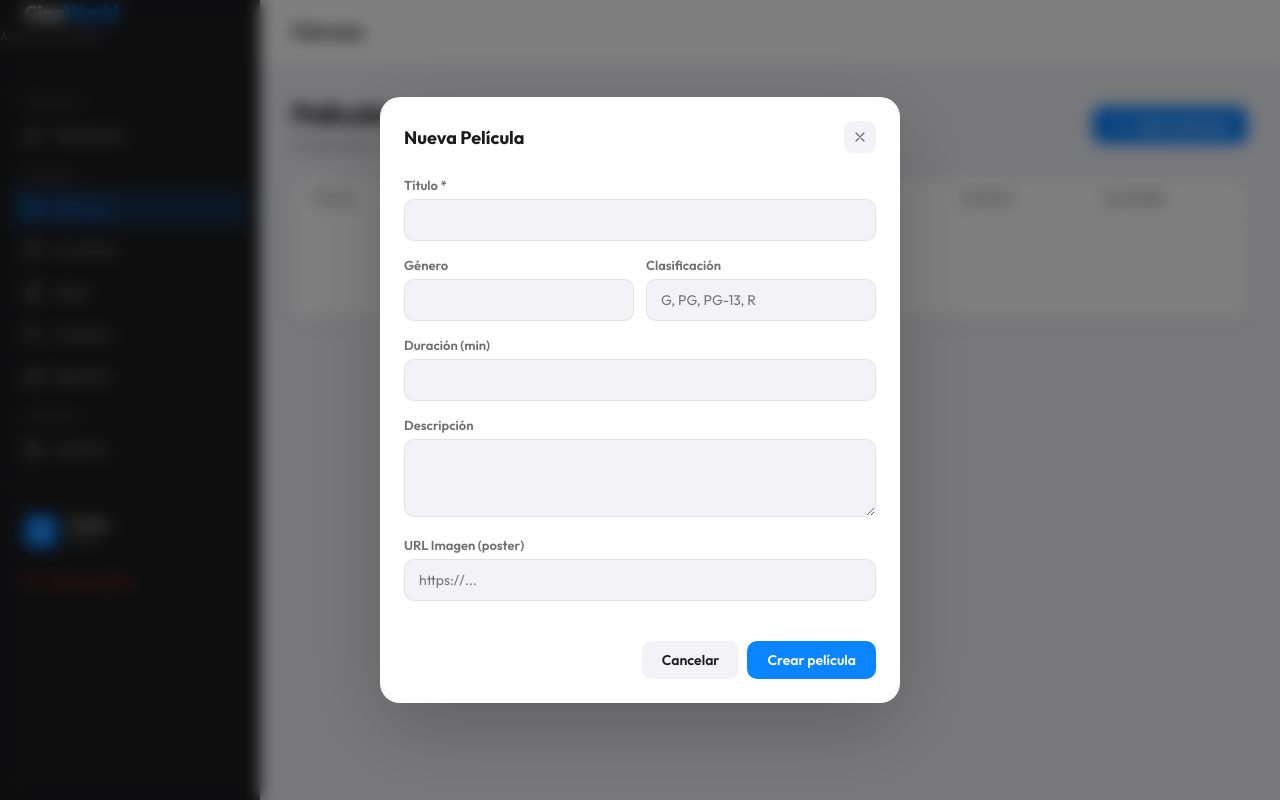
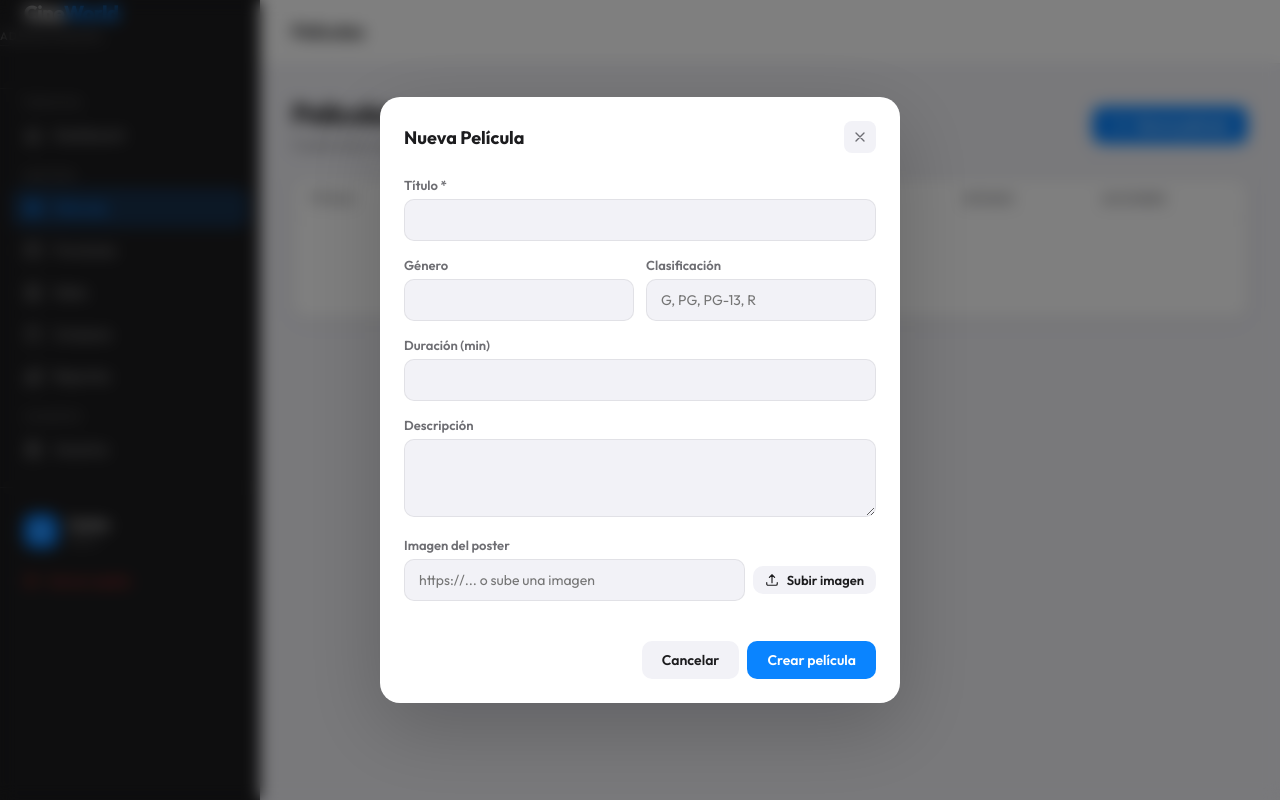
Before and after one commit to scarss11/Cineworld, a Flask app: page /admin/peliculas in a window 1280 px wide, after a click on "Nueva película". Run offline with Flask 3, Linux system fonts and the light colour scheme; a user stored in the database is signed in; data that the repository does not hold is empty; some libraries are stand-ins or nearby versions.

Commit message:
cambios1.3

```diff
--- a/templates/admin/peliculas.html
+++ b/templates/admin/peliculas.html
@@ -34,6 +34,10 @@
             <div style="display:flex;align-items:center;gap:10px;">
               {% if p.imagen_url %}
               <img src="{{ p.imagen_url }}" style="width:36px;height:50px;object-fit:cover;border-radius:6px;flex-shrink:0;">
+              {% else %}
+              <div style="width:36px;height:50px;border-radius:6px;background:var(--bg);flex-shrink:0;display:flex;align-items:center;justify-content:center;">
+                <svg xmlns="http://www.w3.org/2000/svg" width="16" fill="none" viewBox="0 0 24 24" stroke-width="1.5" stroke="currentColor" style="opacity:0.3"><path stroke-linecap="round" stroke-linejoin="round" d="M2.25 15.75l5.159-5.159a2.25 2.25 0 013.182 0l5.159 5.159m-1.5-1.5l1.409-1.409a2.25 2.25 0 013.182 0l2.909 2.909"/></svg>
+              </div>
               {% endif %}
               <span style="font-weight:600;">{{ p.titulo }}</span>
             </div>
@@ -83,7 +87,7 @@
         <svg xmlns="http://www.w3.org/2000/svg" width="16" fill="none" viewBox="0 0 24 24" stroke-width="2" stroke="currentColor"><path stroke-linecap="round" stroke-linejoin="round" d="M6 18L18 6M6 6l12 12"/></svg>
       </button>
     </div>
-    <form method="POST">
+    <form method="POST" id="formCreate">
       <input type="hidden" name="action" value="create">
       <div class="modal-body">
         <div class="form-group"><label class="form-label">Título *</label><input type="text" name="titulo" class="form-control" required></div>
@@ -93,7 +97,22 @@
         </div>
         <div class="form-group"><label class="form-label">Duración (min)</label><input type="number" name="duracion" class="form-control"></div>
         <div class="form-group"><label class="form-label">Descripción</label><textarea name="descripcion" class="form-control" rows="3"></textarea></div>
-        <div class="form-group"><label class="form-label">URL Imagen (poster)</label><input type="url" name="imagen_url" class="form-control" placeholder="https://..."></div>
+
+        <!-- Imagen -->
+        <div class="form-group">
+          <label class="form-label">Imagen del poster</label>
+          <div style="display:flex;gap:8px;align-items:center;flex-wrap:wrap;">
+            <input type="url" name="imagen_url" id="create_imagen_url" class="form-control" placeholder="https://... o sube una imagen" style="flex:1;min-width:0;">
+            <button type="button" class="btn btn-ghost btn-sm" onclick="subirImagen('create_imagen_url','create_preview')" style="flex-shrink:0;white-space:nowrap;">
+              <svg xmlns="http://www.w3.org/2000/svg" width="14" fill="none" viewBox="0 0 24 24" stroke-width="2" stroke="currentColor"><path stroke-linecap="round" stroke-linejoin="round" d="M3 16.5v2.25A2.25 2.25 0 005.25 21h13.5A2.25 2.25 0 0021 18.75V16.5m-13.5-9L12 3m0 0l4.5 4.5M12 3v13.5"/></svg>
+              Subir imagen
+            </button>
+          </div>
+          <div id="create_preview" style="margin-top:10px;display:none;">
+            <img src="" style="width:60px;height:85px;object-fit:cover;border-radius:8px;border:2px solid var(--green);">
+            <span style="font-size:12px;color:var(--green);margin-left:8px;">✓ Imagen subida</span>
+          </div>
+        </div>
       </div>
       <div class="modal-footer">
         <button type="button" class="btn btn-ghost" onclick="closeModal('modalCreate')">Cancelar</button>
@@ -123,7 +142,22 @@
         </div>
         <div class="form-group"><label class="form-label">Duración (min)</label><input type="number" name="duracion" class="form-control"></div>
         <div class="form-group"><label class="form-label">Descripción</label><textarea name="descripcion" class="form-control" rows="3"></textarea></div>
-        <div class="form-group"><label class="form-label">URL Imagen</label><input type="url" name="imagen_url" class="form-control"></div>
+
+        <!-- Imagen -->
+        <div class="form-group">
+          <label class="form-label">Imagen del poster</label>
+          <div style="display:flex;gap:8px;align-items:center;flex-wrap:wrap;">
+            <input type="url" name="imagen_url" id="edit_imagen_url" class="form-control" placeholder="https://... o sube una imagen" style="flex:1;min-width:0;">
+            <button type="button" class="btn btn-ghost btn-sm" onclick="subirImagen('edit_imagen_url','edit_preview')" style="flex-shrink:0;white-space:nowrap;">
+              <svg xmlns="http://www.w3.org/2000/svg" width="14" fill="none" viewBox="0 0 24 24" stroke-width="2" stroke="currentColor"><path stroke-linecap="round" stroke-linejoin="round" d="M3 16.5v2.25A2.25 2.25 0 005.25 21h13.5A2.25 2.25 0 0021 18.75V16.5m-13.5-9L12 3m0 0l4.5 4.5M12 3v13.5"/></svg>
+              Subir imagen
+            </button>
+          </div>
+          <div id="edit_preview" style="margin-top:10px;display:none;">
+            <img src="" style="width:60px;height:85px;object-fit:cover;border-radius:8px;border:2px solid var(--green);">
+            <span style="font-size:12px;color:var(--green);margin-left:8px;">✓ Imagen subida</span>
+          </div>
+        </div>
       </div>
       <div class="modal-footer">
         <button type="button" class="btn btn-ghost" onclick="closeModal('modalEdit')">Cancelar</button>
@@ -133,3 +167,78 @@
   </div>
 </div>
 {% endblock %}
+
+{% block scripts %}
+<script>
+  // ── CONFIGURACIÓN CLOUDINARY ─────────────────────────────────────
+  // 1. Crea cuenta gratis en cloudinary.com
+  // 2. Ve a Settings → Upload → Add upload preset → Unsigned → copia el nombre
+  // 3. Reemplaza los valores de abajo con los tuyos
+  const CLOUDINARY_CLOUD_NAME = 'TU_CLOUD_NAME';   // ej: dxyz123ab
+  const CLOUDINARY_UPLOAD_PRESET = 'TU_PRESET';     // ej: cineworld_unsigned
+  // ────────────────────────────────────────────────────────────────
+
+  function subirImagen(inputId, previewId) {
+    const input = document.createElement('input');
+    input.type = 'file';
+    input.accept = 'image/*';
+    input.onchange = async (e) => {
+      const file = e.target.files[0];
+      if (!file) return;
+
+      const urlInput = document.getElementById(inputId);
+      const preview = document.getElementById(previewId);
+      const btn = event.target.closest('button');
+
+      // Mostrar loading
+      btn.innerHTML = '<svg xmlns="http://www.w3.org/2000/svg" width="14" fill="none" viewBox="0 0 24 24" stroke-width="2" stroke="currentColor" style="animation:spin 1s linear infinite"><path stroke-linecap="round" stroke-linejoin="round" d="M16.023 9.348h4.992v-.001M2.985 19.644v-4.992m0 0h4.992m-4.993 0l3.181 3.183a8.25 8.25 0 0013.803-3.7M4.031 9.865a8.25 8.25 0 0113.803-3.7l3.181 3.182m0-4.991v4.99"/></svg> Subiendo...';
+      btn.disabled = true;
+
+      const formData = new FormData();
+      formData.append('file', file);
+      formData.append('upload_preset', CLOUDINARY_UPLOAD_PRESET);
+
+      try {
+        const res = await fetch(`https://api.cloudinary.com/v1_1/${CLOUDINARY_CLOUD_NAME}/image/upload`, {
+          method: 'POST',
+          body: formData
+        });
+        const data = await res.json();
+
+        if (data.secure_url) {
+          urlInput.value = data.secure_url;
+          preview.style.display = 'flex';
+          preview.style.alignItems = 'center';
+          preview.querySelector('img').src = data.secure_url;
+          btn.innerHTML = '✓ Cambiar';
+        } else {
+          alert('Error al subir imagen. Verifica tu configuración de Cloudinary.');
+          btn.innerHTML = 'Subir imagen';
+        }
+      } catch (err) {
+        alert('Error de conexión al subir imagen.');
+        btn.innerHTML = 'Subir imagen';
+      }
+      btn.disabled = false;
+    };
+    input.click();
+  }
+
+  // Mostrar preview al editar si ya tiene imagen
+  const origOpenEditModal = window.openEditModal;
+  window.openEditModal = function(id, data) {
+    origOpenEditModal(id, data);
+    if (data.imagen_url) {
+      const preview = document.getElementById('edit_preview');
+      preview.style.display = 'flex';
+      preview.style.alignItems = 'center';
+      preview.querySelector('img').src = data.imagen_url;
+    } else {
+      document.getElementById('edit_preview').style.display = 'none';
+    }
+  };
+</script>
+<style>
+@keyframes spin { from { transform: rotate(0deg); } to { transform: rotate(360deg); } }
+</style>
+{% endblock %}
```
